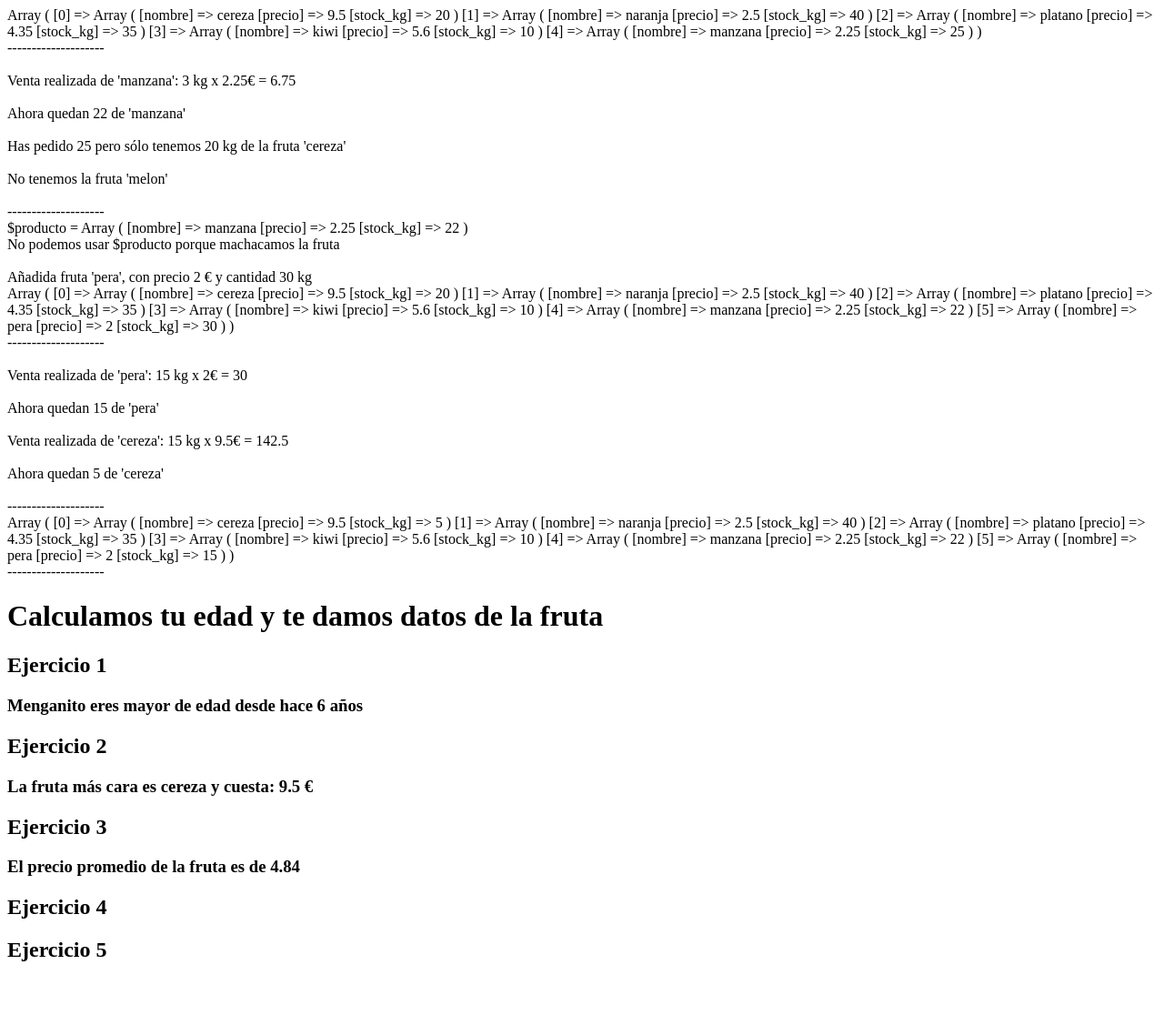
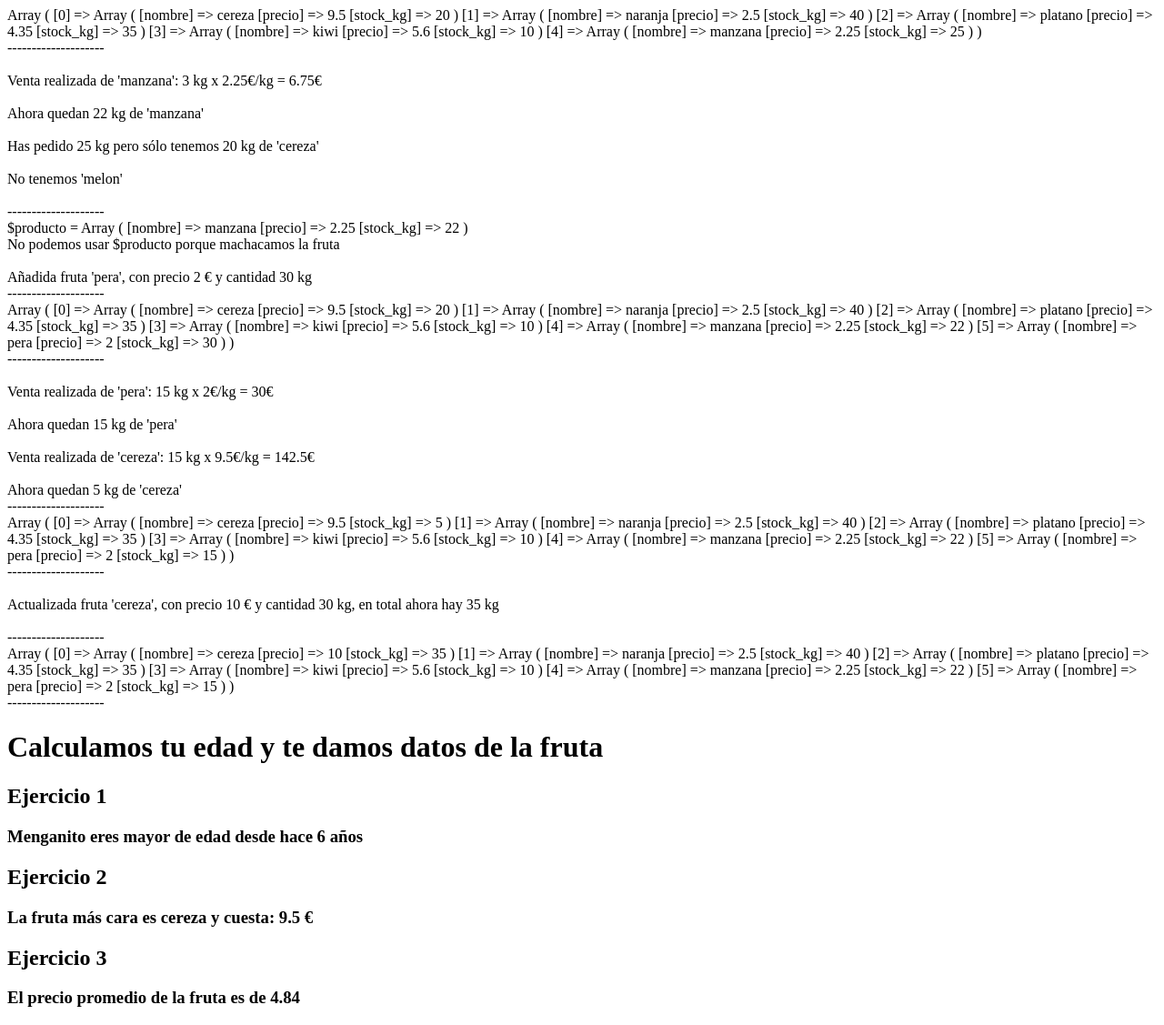
Before and after one commit to anondiaz/01_php_basico, a PHP site: page /05_mini_ejercicio.php in a window 1280 px wide. Shown: the whole page at 91% size. Before the commit the page ends 1057 px from the top, so only its background shows below. Run offline with PHP 8.4, Linux system fonts and the light colour scheme; data that the repository does not hold is empty.

Commit message:
In progress

```diff
--- a/05_mini_ejercicio.php
+++ b/05_mini_ejercicio.php
@@ -85,13 +85,18 @@ vender_fruta($frutas, "melon", 30);
 echo "<br>";
 echo("--------------------"."<br>");
 comprar_fruta($frutas, "pera", 30, 2);
+echo("--------------------"."<br>");
 print_r($frutas);
 echo "<br>";
 echo("--------------------"."<br>");
 vender_fruta($frutas, "pera", 15);
 vender_fruta($frutas, "cereza", 15);
+echo("--------------------"."<br>");
+print_r($frutas);
 echo "<br>";
 echo("--------------------"."<br>");
+comprar_fruta($frutas, "cereza", 30, 10);
+echo "<br>";
 
 function vender_fruta ( &$frutas, $nombre_fruta, $cantidad, ){
     // Definimos la disponibilidad en nula, es decir por defecto no la tenemos
@@ -108,16 +113,17 @@ function vender_fruta ( &$frutas, $nombre_fruta, $cantidad, ){
                 echo "<br>";
                 echo "Venta realizada de '$nombre_fruta': $cantidad kg x "
                 . $producto['precio']
-                . "€ = "
-                . ($cantidad * $producto['precio'] );
+                . "€/kg = "
+                . ($cantidad * $producto['precio'] )
+                . "€";
                 echo "<br>";
                 echo "<br>";
-                echo "Ahora quedan $stock_actualizado de '$nombre_fruta'";
+                echo "Ahora quedan $stock_actualizado kg de '$nombre_fruta'";
                 echo "<br>";
             } // Si no hay suficiente cantidad de fruta
             else {
                 echo "<br>";
-                echo "Has pedido $cantidad pero sólo tenemos ".$producto['stock_kg']." kg de la fruta '$nombre_fruta'";
+                echo "Has pedido $cantidad kg pero sólo tenemos ".$producto['stock_kg']." kg de '$nombre_fruta'";
                 echo "<br>";
 
             }
@@ -128,7 +134,7 @@ function vender_fruta ( &$frutas, $nombre_fruta, $cantidad, ){
     }
     if ($no_disponibilidad) {
         echo "<br>";
-        echo "No tenemos la fruta '$nombre_fruta'";
+        echo "No tenemos '$nombre_fruta'";
         echo "<br>";
 
     }
@@ -154,10 +160,13 @@ function comprar_fruta (&$frutas, $nombre_fruta, $cantidad, $precio) {
             // Mostraremos el mensaje de que hemos actualizado los datos de la fruta
             echo "<br>";
             echo "Actualizada fruta '$nombre_fruta', con precio $precio € y cantidad "
+            .$cantidad
+            . " kg"
+            . ", en total ahora hay "
             .$producto['stock_kg']
             . " kg" ;
             echo "<br>";
-            // También pondremos que ya tenemos la fruta
+            // También pondremos que ya tenemos la fruta para que no añada los nuevos datos
             $no_tengo_la_fruta = false;
             // Y salimos del if y del bucle
             break;
@@ -165,13 +174,18 @@ function comprar_fruta (&$frutas, $nombre_fruta, $cantidad, $precio) {
     }
     // Si no tenemos la fruta
     if ($no_tengo_la_fruta) { // Es decir si es verdadero
+        // Explicación de porque no se puede usar $producto
         echo "\$producto = ";
         print_r($producto);
         echo "<br>";
         echo "No podemos usar \$producto porque machacamos la fruta"."<br>";
-        // Añadimos el  nuevo 'producto' al array, aquí es una variable independiente y componemos el sub-array
+        // Así machacamos los datos del subarray al que corresponda en ese momento, lo indico más arriba
+        // $producto = ['nombre' => $nombre_fruta, 'precio' => $precio, 'stock_kg' => $cantidad];
+        // Añadimos el  nuevo 'producto' al array, ahora es una variable independiente y componemos el sub-array
         $producto_nuevo = ['nombre' => $nombre_fruta, 'precio' => $precio, 'stock_kg' => $cantidad];
-        // Añadimos al array principal $frutas el nuevo sub-array $producto
+        // De esta forma añadimos al array $producto, en este caso vuelve a añadir las peras
+        // $frutas[] = $producto;
+        // Añadimos al array principal $frutas el nuevo sub-array $producto_nuevo
         $frutas[] = $producto_nuevo;
         // Mostraremos el mensaje de que hemos añadido la nueva fruta
         echo "<br>";
@@ -183,9 +197,9 @@ function comprar_fruta (&$frutas, $nombre_fruta, $cantidad, $precio) {
     unset ($producto);
 }
 
+echo("--------------------"."<br>");
 print_r($frutas);
 echo "<br>";
-
 echo("--------------------"."<br>");
 ?>
 
@@ -208,10 +222,5 @@ echo("--------------------"."<br>");
     <h3><?php echo $frutaMasCara ?></h3>
     <h2>Ejercicio 3</h2>
     <h3><?php echo $promedioFruta ?></h3>
-    <h2>Ejercicio 4</h2>
-    <h3><?php echo $resultadoVenta ?></h3>
-    <h3><?php echo $informeVenta ?></h3>
-    <h2>Ejercicio 5</h2>
-    <h3><?php echo $resultadoCompra ?></h3>
 </body>
 </html>
```
